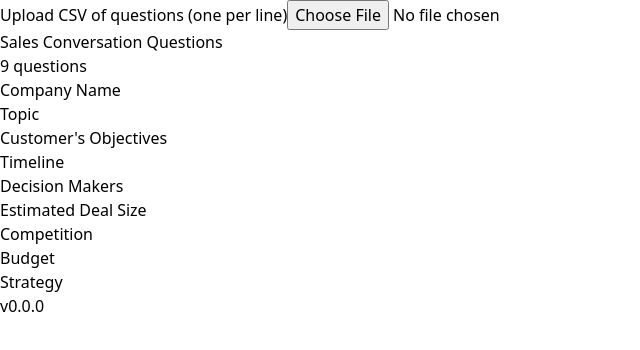
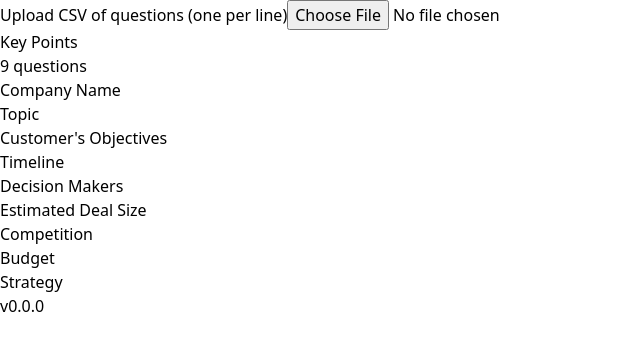
Before and after one commit to dschinkel/salesapp, a React (Vite) app: page / in a window 1280 px wide. Shown: the top 350 px of the page, without its empty margins (0-640 px from the left). Built offline with nearby package versions, Linux system fonts and the light colour scheme.

Commit message:
feat: F3.2.2: Change header text above list of questions

```diff
--- a/src/components/QuestionList.tsx
+++ b/src/components/QuestionList.tsx
@@ -7,10 +7,12 @@ export interface QuestionListProps {
 export function QuestionList({ questions }: QuestionListProps) {
   return (
     <div className="w-full max-w-2xl mx-auto p-4">
-      <div className="flex items-center justify-between mb-4">
-        <h2 className="text-xl font-bold text-slate-800">Sales Conversation Questions</h2>
-        <span className="text-sm text-slate-500">{questions.length} questions</span>
-      </div>
+      {questions.length > 0 && (
+        <div className="flex items-center justify-between mb-3">
+          <h3 className="text-lg font-semibold text-slate-700">Key Points</h3>
+          <span className="text-sm text-slate-500">{questions.length} questions</span>
+        </div>
+      )}
       <ul className="space-y-2">
         {questions.map((question, index) => (
           <li key={index} className="p-3 bg-white rounded-lg border border-slate-200 shadow-sm hover:shadow-md transition-shadow duration-200">
```
Also changed, not shown: 1 other file (tests, documents, lock files or other folders).
